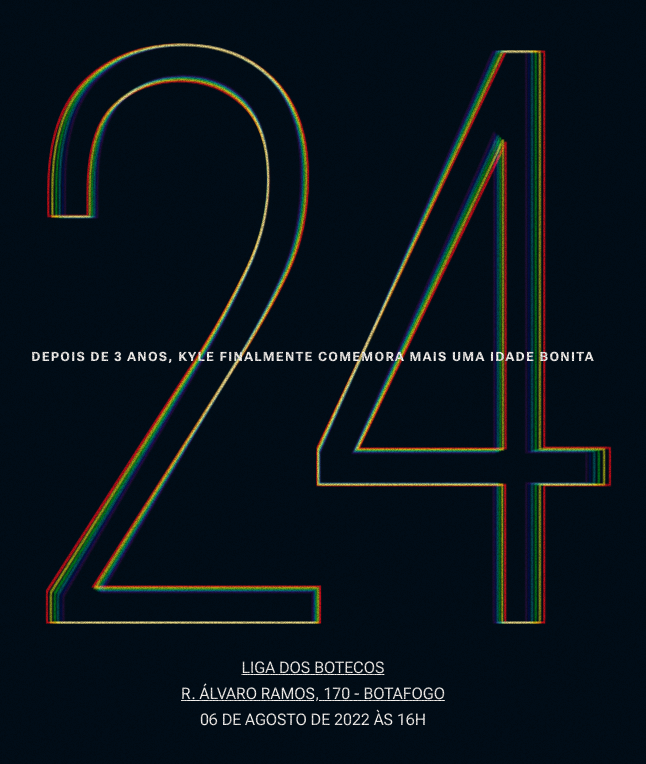
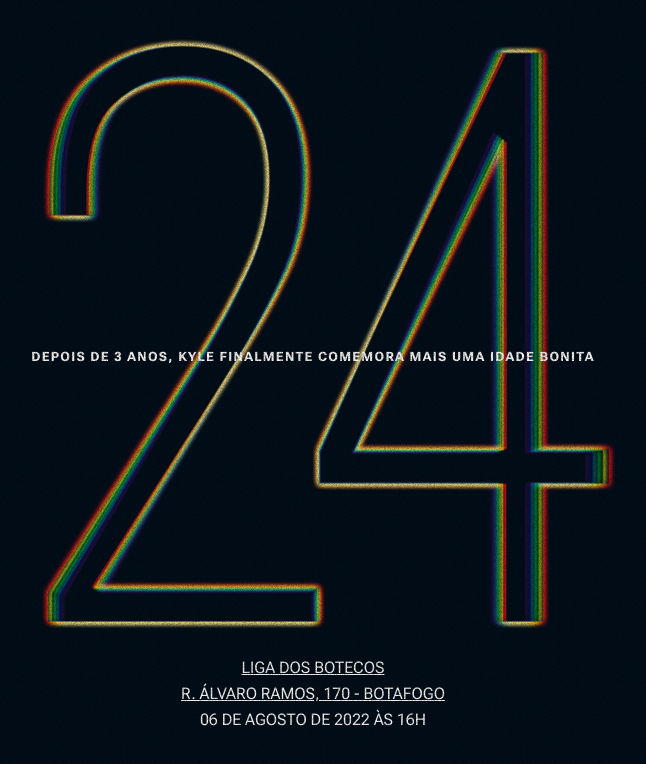
Before and after one commit to kylekuo/24-invite, a plain HTML site: page index.html in a window 1280 px wide. Shown: the whole page, without its empty margins (327-973 px from the left). Drawn offline with Linux system fonts and the light colour scheme.

Commit message:
feat: :lipstick: adds stroke blur to number, fixes noise url

```diff
--- a/index.html
+++ b/index.html
@@ -209,11 +209,12 @@
       color: var(--kk-black);
 
       --stroke-width: 2px;
+      --stroke-blur: 4px;
       text-shadow:
-        calc(-1 * var(--stroke-width)) calc(-1 * var(--stroke-width)) 0 var(--color),
-        calc(+1 * var(--stroke-width)) calc(-1 * var(--stroke-width)) 0 var(--color),
-        calc(-1 * var(--stroke-width)) calc(+1 * var(--stroke-width)) 0 var(--color),
-        calc(+1 * var(--stroke-width)) calc(+1 * var(--stroke-width)) 0 var(--color);
+        calc(-1 * var(--stroke-width)) calc(-1 * var(--stroke-width)) var(--stroke-blur) var(--color),
+        calc(+1 * var(--stroke-width)) calc(-1 * var(--stroke-width)) var(--stroke-blur) var(--color),
+        calc(-1 * var(--stroke-width)) calc(+1 * var(--stroke-width)) var(--stroke-blur) var(--color),
+        calc(+1 * var(--stroke-width)) calc(+1 * var(--stroke-width)) var(--stroke-blur) var(--color);
 
       --wdth: 150;
       --wght: 800;
@@ -282,7 +283,7 @@
       pointer-events: none;
       z-index: 999;
 
-      background-image: url('../img/noise-overlay-200.png');
+      background-image: url('./img/noise-overlay-200.png');
       background-size: 200px;
       animation: flip .5s steps(1) infinite;
     }
```
